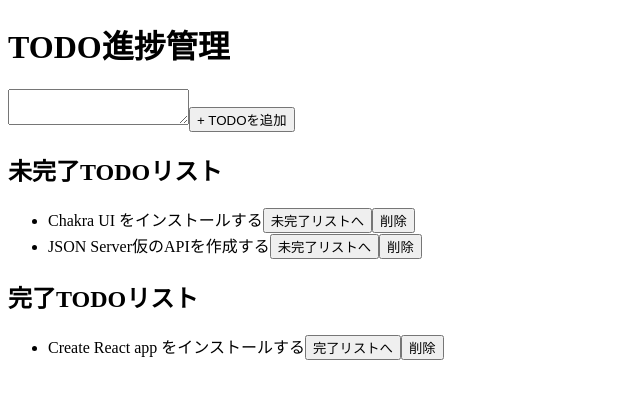
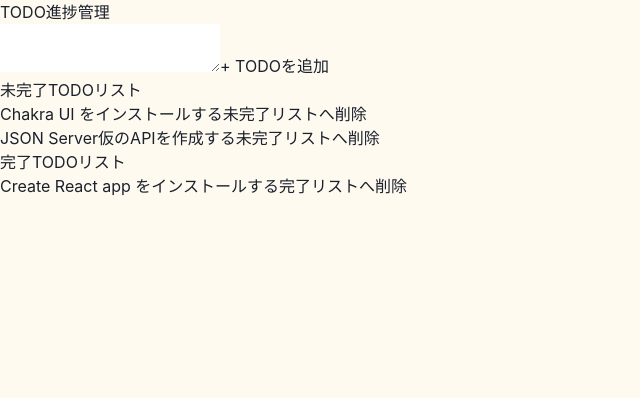
Before and after one commit to PoC-ymmtd0x0b/ToDo-List-of-Learning-from-the-Basics-React, a React (Create React App) app: page / in a window 1280 px wide. Shown: the top 398 px of the page, without its empty margins (0-640 px from the left). Built offline with nearby package versions, Linux system fonts and the light colour scheme; data requests are answered from the project's data file.

Commit message:
ChakraUIを利用可能にする

```diff
--- a/src/index.js
+++ b/src/index.js
@@ -2,5 +2,12 @@
 import ReactDOM from "react-dom/client";
 import App from "./App";
 
+import { ChakraProvider } from "@chakra-ui/react";
+import theme from "./theme/theme";
+
 const root = ReactDOM.createRoot(document.getElementById("root"));
-root.render(<App />);
+root.render(
+  <ChakraProvider theme={theme}>
+    <App />
+  </ChakraProvider>
+);
--- /dev/null
+++ b/src/theme/theme.js
@@ -0,0 +1,18 @@
+import { extendTheme } from "@chakra-ui/react";
+
+const theme = extendTheme({
+  styles: {
+    global: {
+      body: {
+        backgroundColor: "orange.50",
+        color: "gray.800",
+      },
+      p: {
+        fontSize: { base: "md", md: "lg" },
+        ligneHight: "tail",
+      },
+    },
+  },
+});
+
+export default theme;
```
